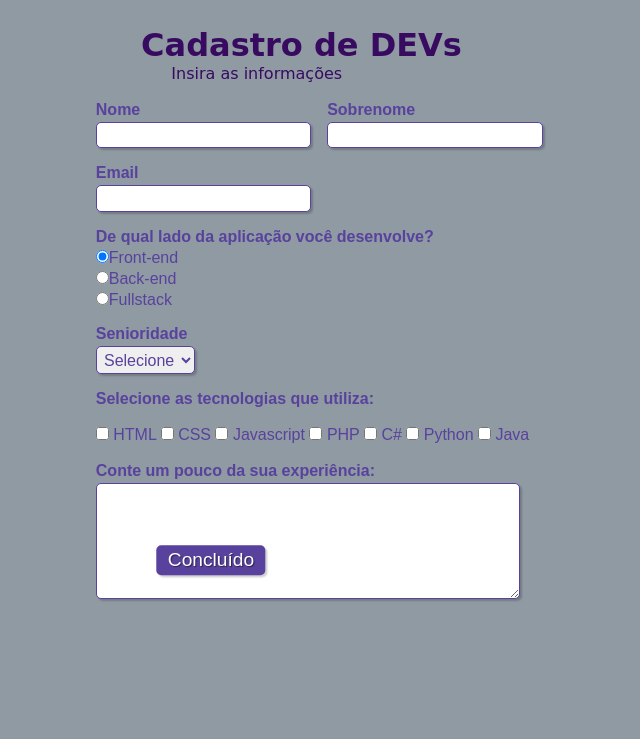
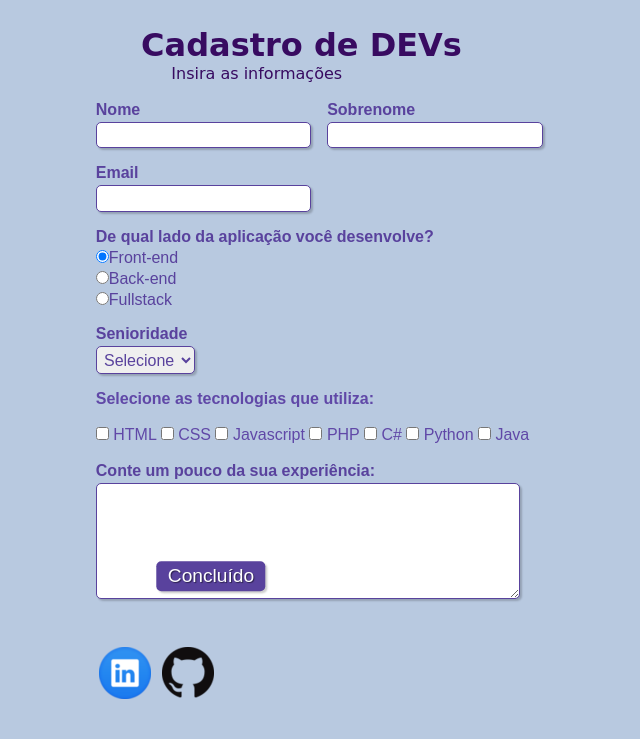
Before and after one commit to devrbmarques/basic_form_youtube, a plain HTML site: page index.html in a window 1280 px wide. Shown: the whole page, without its empty margins (429-1069 px from the left). Drawn offline with Linux system fonts and the light colour scheme; a web font is replaced by a local one.

Commit message:
Começando o estudo de rodapé

```diff
--- a/index.css
+++ b/index.css
@@ -26,10 +26,10 @@ fieldset {
 }
 
 body {
-    background-color: #8f9aa3;
+    background-color: #b8c9e0;
     font-family: sans-serif;
     font-size: 1em;
-    color: #59429d;
+    color: #6048a7;
     margin-left: 41%;
     margin-top: 2%;
     justify-content: center;
@@ -82,7 +82,7 @@ fieldset.grupo .campo {
     box-shadow: 2px 2px 2px rgba(0, 0, 0, 0.2);
     text-shadow: 1px 1px 1px rgba(0, 0, 0, 0.5);
     position: absolute;
-    top:70%;
+    top:72%;
     left:50%;
     margin-right: -50%;
     transform: translate(-50%, -50%);
@@ -97,3 +97,17 @@ fieldset.grupo .campo {
 .botao, select {
     cursor: pointer;
 }
+
+/*.contato-redes {
+    position: right;
+}*/
+
+#icon-linkedin {
+    display: inline-block;
+    padding: 2em 0.2em;
+}
+
+#icon-github {
+    display: inline-block;
+    padding: 2em 0.2em;
+}
--- a/index.html
+++ b/index.html
@@ -86,5 +86,11 @@
         <button class="botao" type="submit">Concluído</button>
 
     </form>
+    <footer id="rodape">
+       <div class="contato-redes">
+            <li id="icon-linkedin"><a href="https://www.linkedin.com/in/robson-borges-202a47b3-dev/" target="_blank"><img src="linkedin.png" alt="Icone do Linkedin"></a></li>
+            <li id="icon-github"><a href="https://github.com/devrbmarques" target="_blank" ><img src="github.png" alt="Icone do GitHub"></a></li>
+       </div>
+    </footer>
 </body>
 </html>
```
Also changed, not shown: github.png (added), linkedin.png (added).
